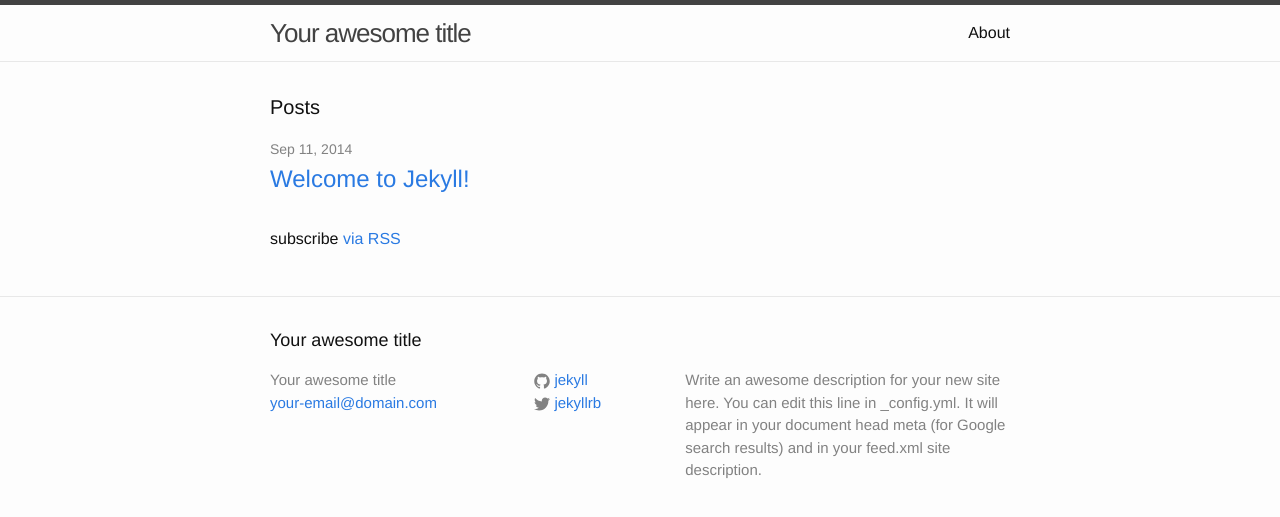
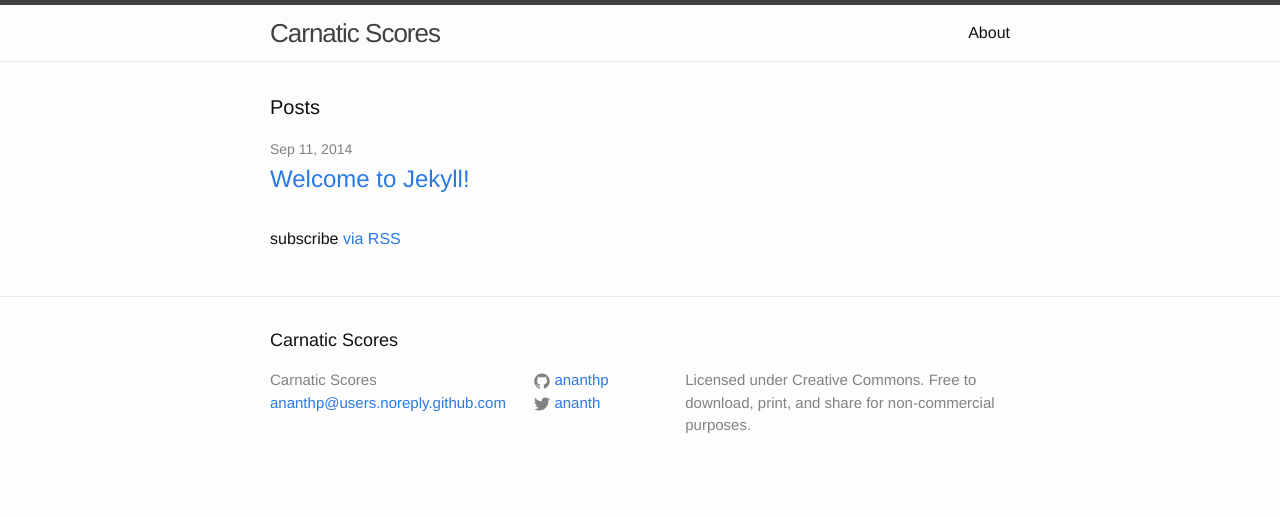
Before and after one commit to ananthp/carnatic_scores, a Jekyll site: the page built from index.html, in a window 1280 px wide. Shown: the top 517 px of the page. Built offline with Jekyll 4.4.1, drawn with Linux system fonts in a browser that asks for light colours.

Commit message:
Basic config

```diff
--- a/_config.yml
+++ b/_config.yml
@@ -1,14 +1,11 @@
 # Site settings
-title: Your awesome title
-email: your-email@domain.com
+title: Carnatic Scores
+email:  ananthp@users.noreply.github.com
 description: > # this means to ignore newlines until "baseurl:"
-  Write an awesome description for your new site here. You can edit this
-  line in _config.yml. It will appear in your document head meta (for
-  Google search results) and in your feed.xml site description.
-baseurl: "/carnatic_scores" # the subpath of your site, e.g. /blog/
-url: "http://yourdomain.com" # the base hostname & protocol for your site
-twitter_username: jekyllrb
-github_username:  jekyll
+  Licensed under Creative Commons. Free to download, print, and share for non-commercial purposes.
+url: "http://beautifulnote.com" # the base hostname & protocol for your site
+twitter_username: ananth
+github_username:  ananthp
 
 # Build settings
 markdown: kramdown
```
